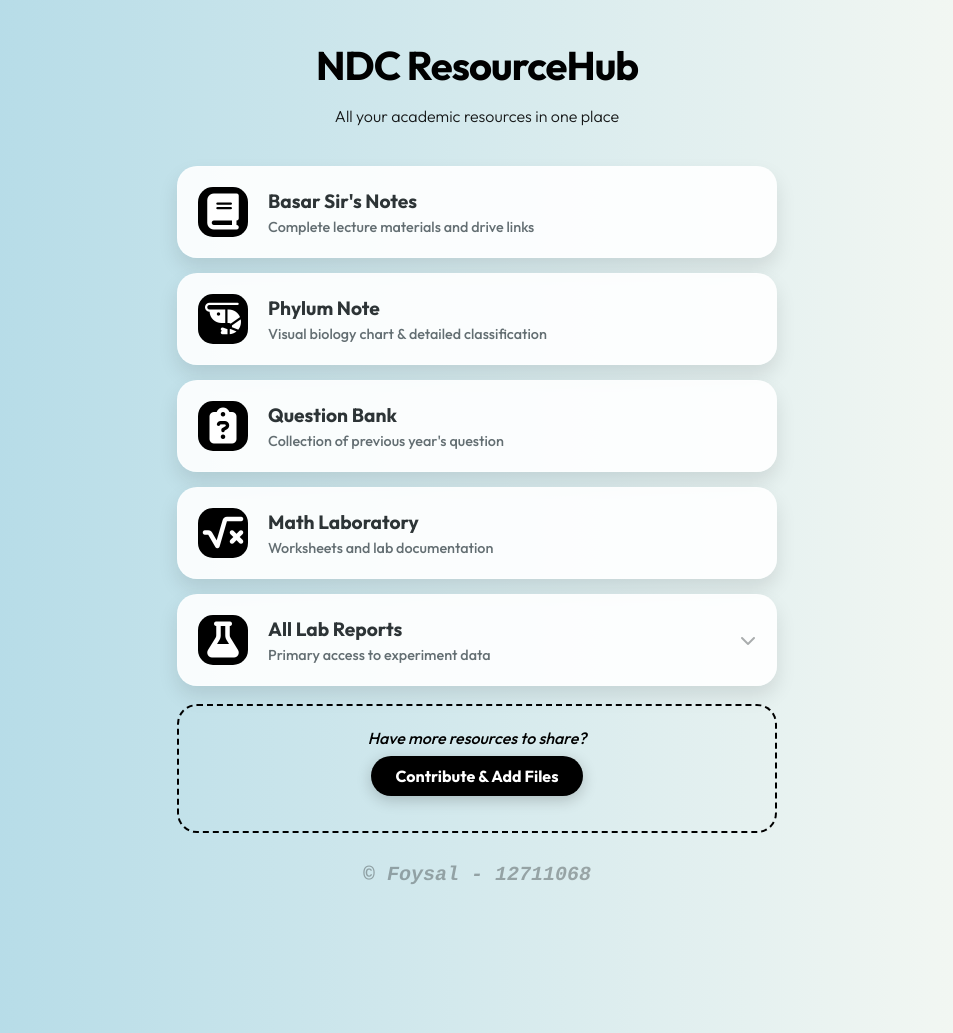
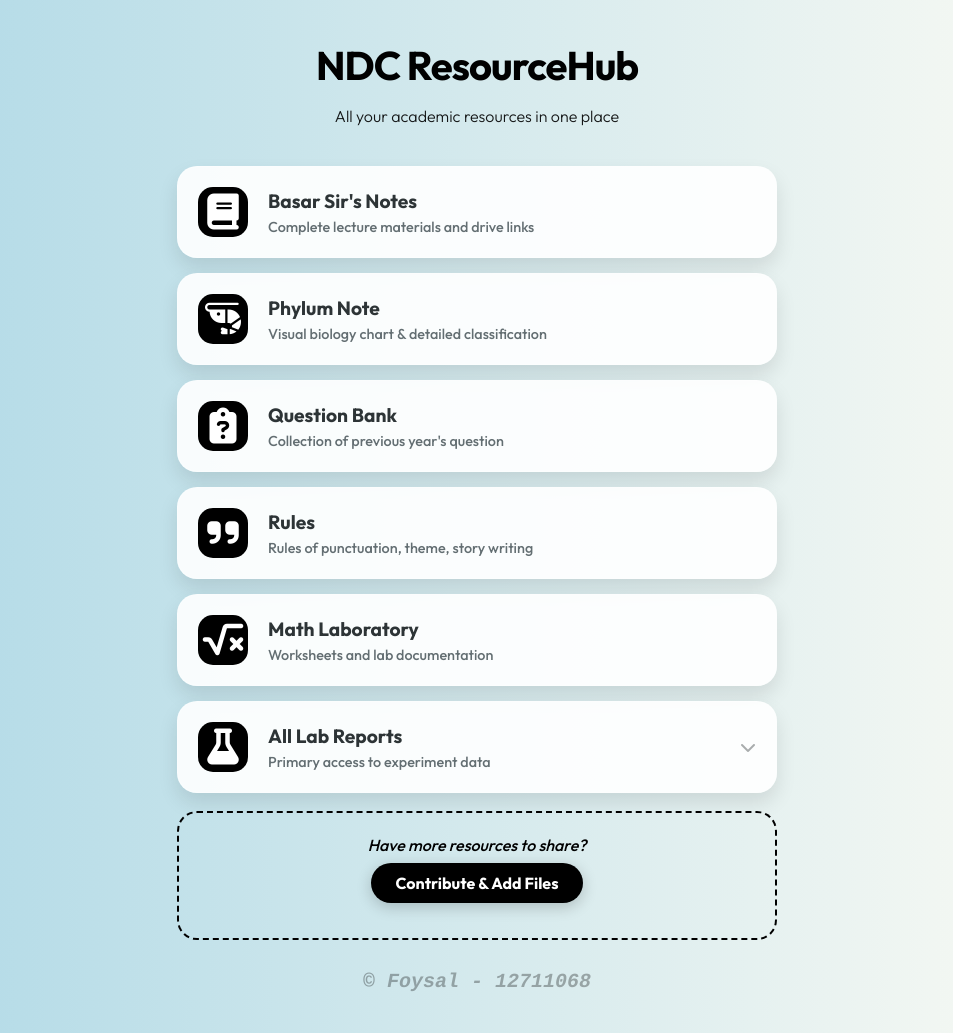
Before and after one commit to foysal1627/foysal1627.github.io, a Jekyll site: the page eduhub/index.html, which Jekyll copies as it is, in a window 1280 px wide. Shown: the whole page, without its empty margins (163-1116 px from the left). Built offline with Jekyll 4.4.1, drawn with Linux system fonts in a browser that asks for light colours.

Commit message:
Update index.html

```diff
--- a/eduhub/index.html
+++ b/eduhub/index.html
@@ -181,6 +181,14 @@
         </div>
     </a>
 
+<a href="https://drive.google.com/file/d/1diw6QMv9Q8oiI48R7rSDnzjEHPSh888Y/view?usp=drivesdk" class="card" target="_blank">
+    <div class="icon"><i class="fa-solid fa-quote-right fa-xl"></i></div>
+    <div class="card-content">
+        <h3>Rules</h3>
+        <p>Rules of punctuation, theme, story writing</p>
+    </div>
+</a>
+
     <a href="https://docs.google.com/document/d/11OzsD61jg_VrLV8pNKRyyLZCFAKVZODDU0X1701yusk/edit?usp=drive_link" class="card" target="_blank">
         <div class="icon"><i class="fa-solid fa-square-root-variable fa-xl"></i></div>
         <div class="card-content">
```
